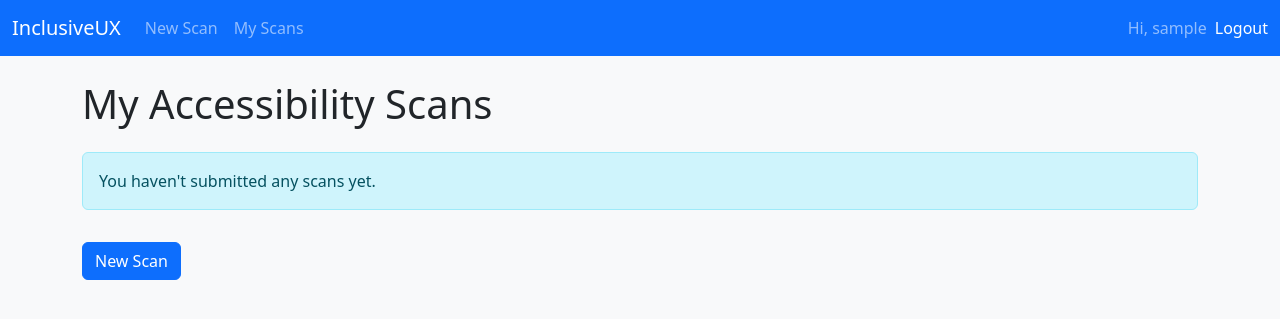
After one commit to ArRuslan/pvit-lb4, a Django app: page /my-scans/ in a window 1280 px wide. The commit adds this page. Shown: the top 319 px of the page. Run offline with Django 5.2, Linux system fonts and the light colour scheme; the visitor is signed in with stand-in values (Sample User, id 1); data that the repository does not hold is empty.

Commit message:
add user's scans page

```diff
--- a/accisibility_tester/urls.py
+++ b/accisibility_tester/urls.py
@@ -17,11 +17,14 @@ Including another URLconf
 from django.conf import settings
 from django.conf.urls.static import static
 from django.contrib import admin
+from django.contrib.auth import views as auth_views
 from django.urls import path, include
 
 urlpatterns = [
     path("admin/", admin.site.urls),
     path("accounts/", include('django.contrib.auth.urls')),
+    path("accounts/login/", auth_views.LoginView.as_view(), name="login"),
+    path("accounts/logout/", auth_views.LogoutView.as_view(next_page="login"), name="logout"),
     path("", include("analyzer.urls")),
     *static(settings.MEDIA_URL, document_root=settings.MEDIA_ROOT),
 ]
--- /dev/null
+++ b/analyzer/templates/base.html
@@ -0,0 +1,60 @@
+<!DOCTYPE html>
+<html>
+<head>
+    <title>{% block title %}InclusiveUX{% endblock %}</title>
+    <link href="https://cdn.jsdelivr.net/npm/bootstrap@5.3.2/dist/css/bootstrap.min.css" rel="stylesheet">
+</head>
+<body class="bg-light">
+
+<nav class="navbar navbar-expand-lg navbar-dark bg-primary">
+    <div class="container-fluid">
+        <a class="navbar-brand" href="{% url 'url_check' %}">InclusiveUX</a>
+        <button class="navbar-toggler" type="button" data-bs-toggle="collapse" data-bs-target="#navbarNav">
+            <span class="navbar-toggler-icon"></span>
+        </button>
+
+        <div class="collapse navbar-collapse" id="navbarNav">
+            <ul class="navbar-nav me-auto">
+                {% if user.is_authenticated %}
+                    <li class="nav-item">
+                        <a class="nav-link" href="{% url 'url_check' %}">New Scan</a>
+                    </li>
+                    <li class="nav-item">
+                        <a class="nav-link" href="{% url 'my_scans' %}">My Scans</a>
+                    </li>
+                {% endif %}
+            </ul>
+            <ul class="navbar-nav">
+                {% if user.is_authenticated %}
+                    <li class="nav-item">
+                        <span class="navbar-text me-2">Hi, {{ user.username }}</span>
+                    </li>
+                    <li class="nav-item">
+                        <form method="post" action="{% url 'logout' %}" class="d-inline">
+                            {% csrf_token %}
+                            <button type="submit" class="nav-link btn btn-link text-white text-decoration-none p-0"
+                                    style="background: none;">
+                                Logout
+                            </button>
+                        </form>
+                    </li>
+                {% else %}
+                    <li class="nav-item">
+                        <a class="nav-link" href="{% url 'login' %}">Login</a>
+                    </li>
+                    <li class="nav-item">
+                        <a class="nav-link" href="{% url 'register' %}">Register</a>
+                    </li>
+                {% endif %}
+            </ul>
+        </div>
+    </div>
+</nav>
+
+<div class="container mt-4">
+    {% block content %}{% endblock %}
+</div>
+
+<script src="https://cdn.jsdelivr.net/npm/bootstrap@5.3.2/dist/js/bootstrap.bundle.min.js"></script>
+</body>
+</html>
--- /dev/null
+++ b/analyzer/templates/my_scans.html
@@ -0,0 +1,41 @@
+{% extends "base.html" %}
+{% block title %}My scans{% endblock %}
+
+{% block content %}
+<h1 class="mb-4">My Accessibility Scans</h1>
+
+    {% if scans %}
+        <table class="table table-bordered table-hover bg-white shadow-sm">
+            <thead class="table-light">
+                <tr>
+                    <th>URL</th>
+                    <th>Date</th>
+                    <th>Violations</th>
+                    <th>Screenshot</th>
+                </tr>
+            </thead>
+            <tbody>
+                {% for scan in scans %}
+                <tr>
+                    <td><a href="{% url 'results' %}?scan_id={{ scan.pk }}">{{ scan.url }}</a></td>
+                    <td>{{ scan.timestamp|date:"Y-m-d H:i" }}</td>
+                    <td>{{ scan.violation_set.count }}</td>
+                    <td>
+                        {% if scan.screenshot %}
+                            <img src="{{ scan.screenshot.url }}" width="100" class="img-thumbnail">
+                        {% else %}
+                            N/A
+                        {% endif %}
+                    </td>
+                </tr>
+                {% endfor %}
+            </tbody>
+        </table>
+    {% else %}
+        <div class="alert alert-info">
+            You haven't submitted any scans yet.
+        </div>
+    {% endif %}
+
+    <a href="{% url 'url_check' %}" class="btn btn-primary mt-3">New Scan</a>
+{% endblock %}
--- a/analyzer/urls.py
+++ b/analyzer/urls.py
@@ -5,4 +5,5 @@ urlpatterns = [
     path("", views.url_check_view, name="url_check"),
     path("results/", views.results_view, name="results"),
     path("register/", views.register_view, name="register"),
+    path("my-scans/", views.my_scans_view, name="my_scans"),
 ]
--- a/analyzer/views.py
+++ b/analyzer/views.py
@@ -83,3 +83,9 @@ def results_view(request):
         "violations": violations,
         "scan": scan,
     })
+
+
+@login_required
+def my_scans_view(request):
+    scans = WebsiteScan.objects.filter(user=request.user).order_by("-timestamp")
+    return render(request, "my_scans.html", {"scans": scans})
```
Also changed, not shown: analyzer/templates/check_form.html (+5 -11 lines), analyzer/templates/results.html (+6 -14 lines), templates/registration/login.html (+5 -11 lines), templates/registration/register.html (+5 -11 lines).
